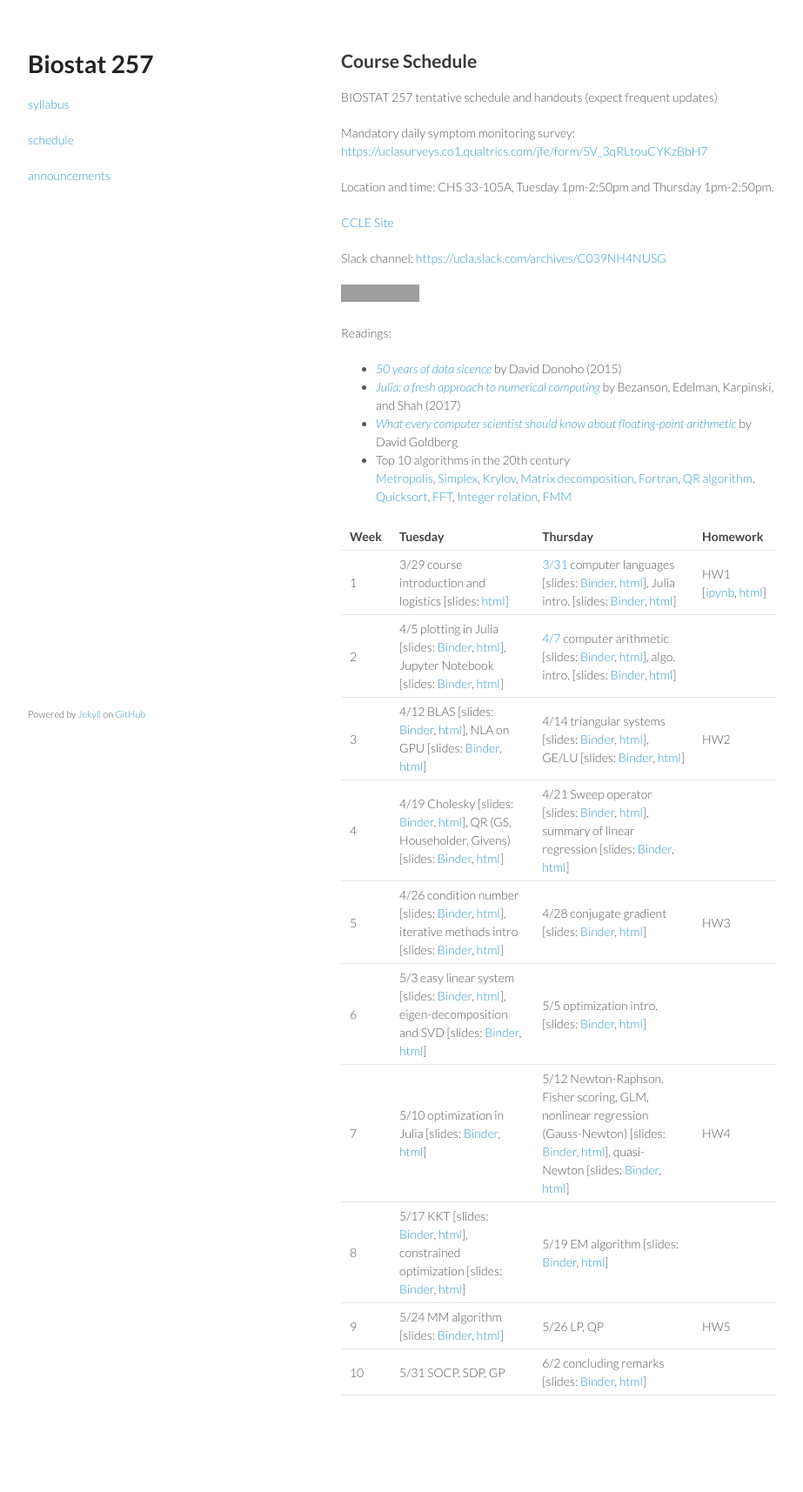
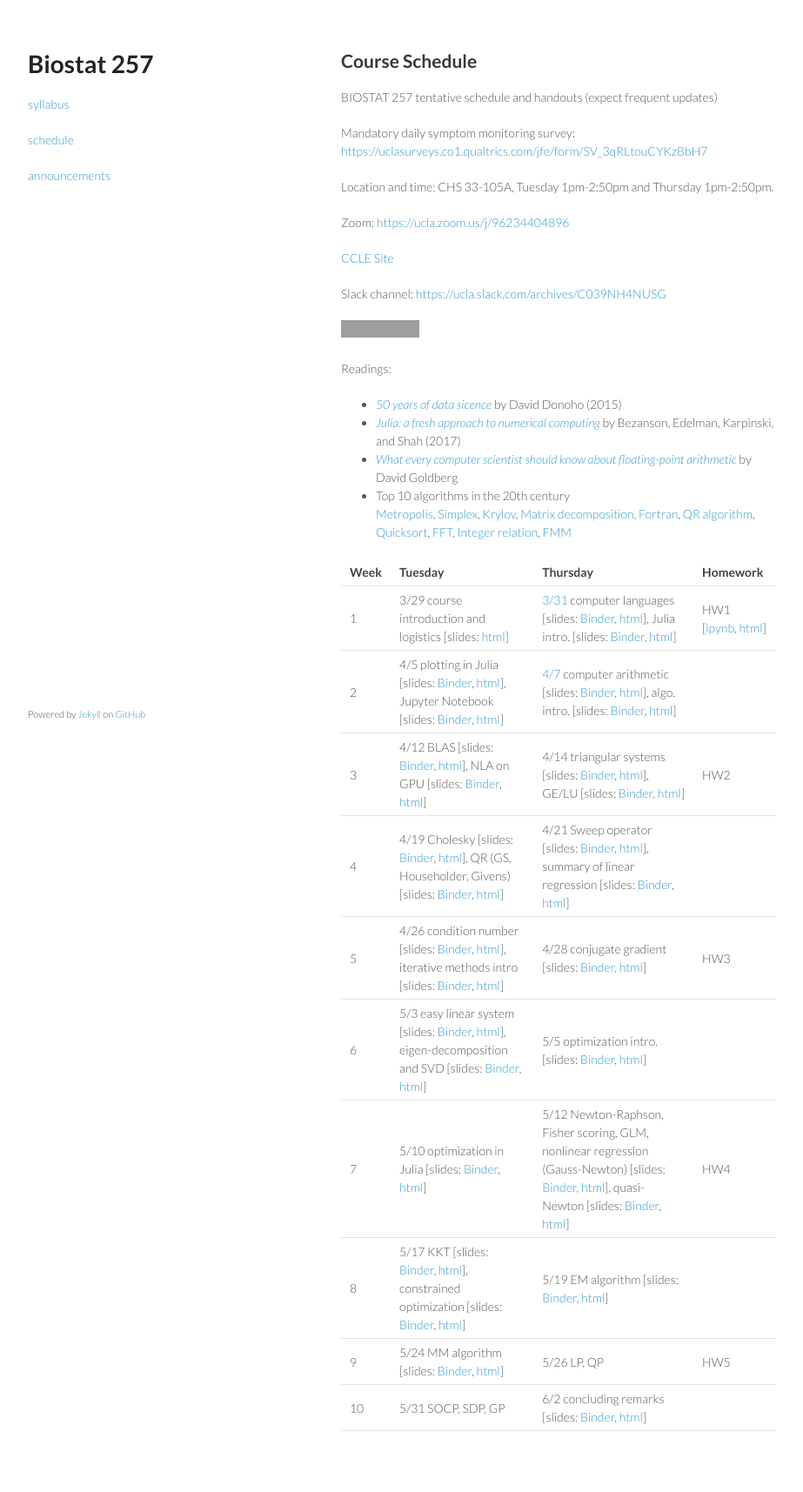
Before and after one commit to ucla-biostat-257/2022spring, a Jekyll site: the page built from schedule/schedule.md, in a window 1280 px wide. Shown: the whole page at 87% size, without its empty margins (178-1101 px from the left). Built offline with Jekyll 4.4.1, drawn with Linux system fonts in a browser that asks for light colours; before the commit the page ends 1674 px from its top, so only the background shows below that; part of the change alters nothing that is shown; grey boxes are pictures that could not be loaded.

Commit message:
add Zoom link

```diff
--- a/schedule/schedule.md
+++ b/schedule/schedule.md
@@ -10,6 +10,8 @@ BIOSTAT 257 tentative schedule and handouts (expect frequent updates)
 Mandatory daily symptom monitoring survey: <https://uclasurveys.co1.qualtrics.com/jfe/form/SV_3qRLtouCYKzBbH7>
 
 Location and time: CHS 33-105A, Tuesday 1pm-2:50pm and Thursday 1pm-2:50pm.
+
+Zoom: <https://ucla.zoom.us/j/96234404896>
 
 [CCLE Site](https://ccle.ucla.edu/course/view/22S-BIOSTAT257-1)
 
```
